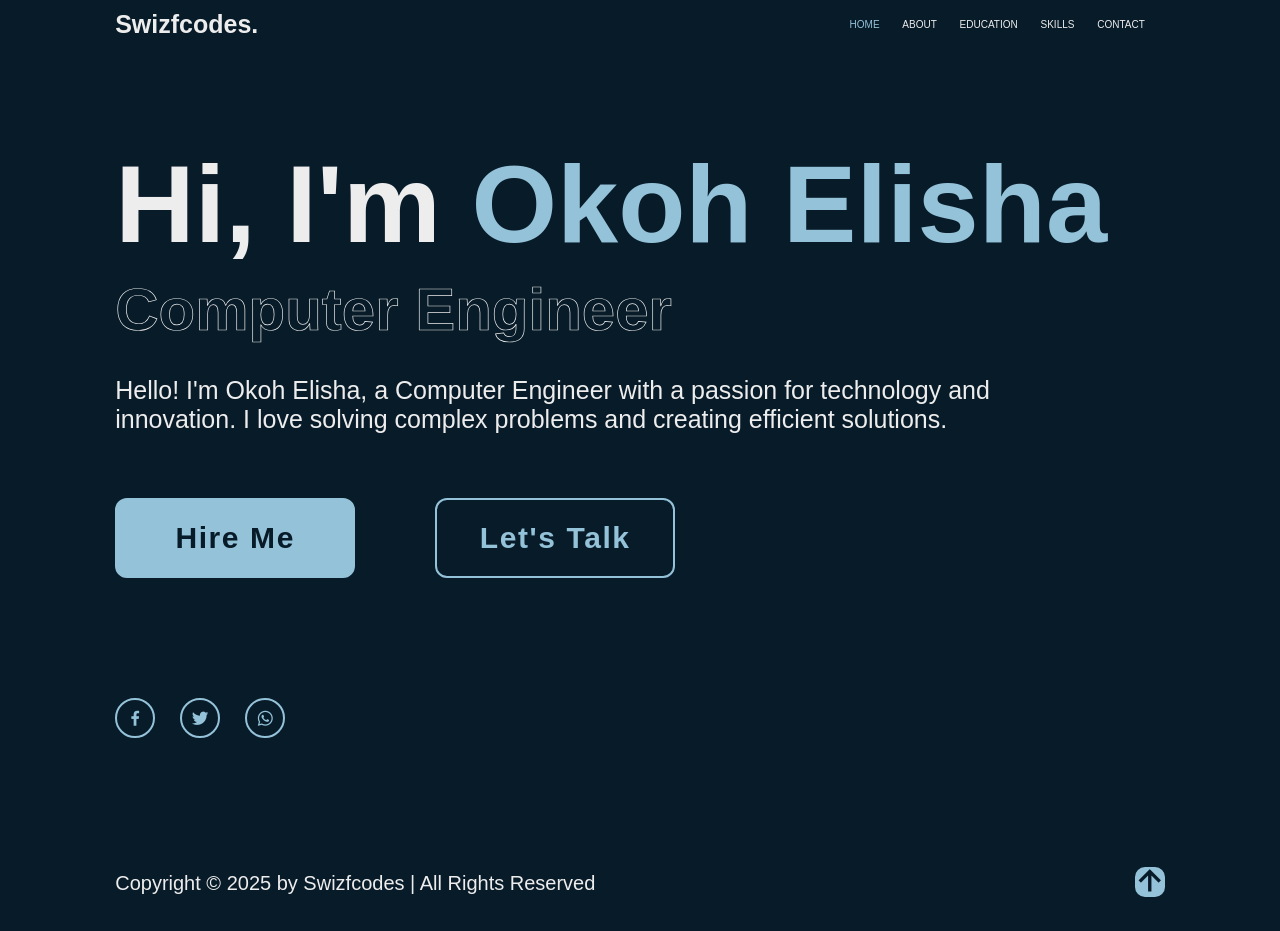
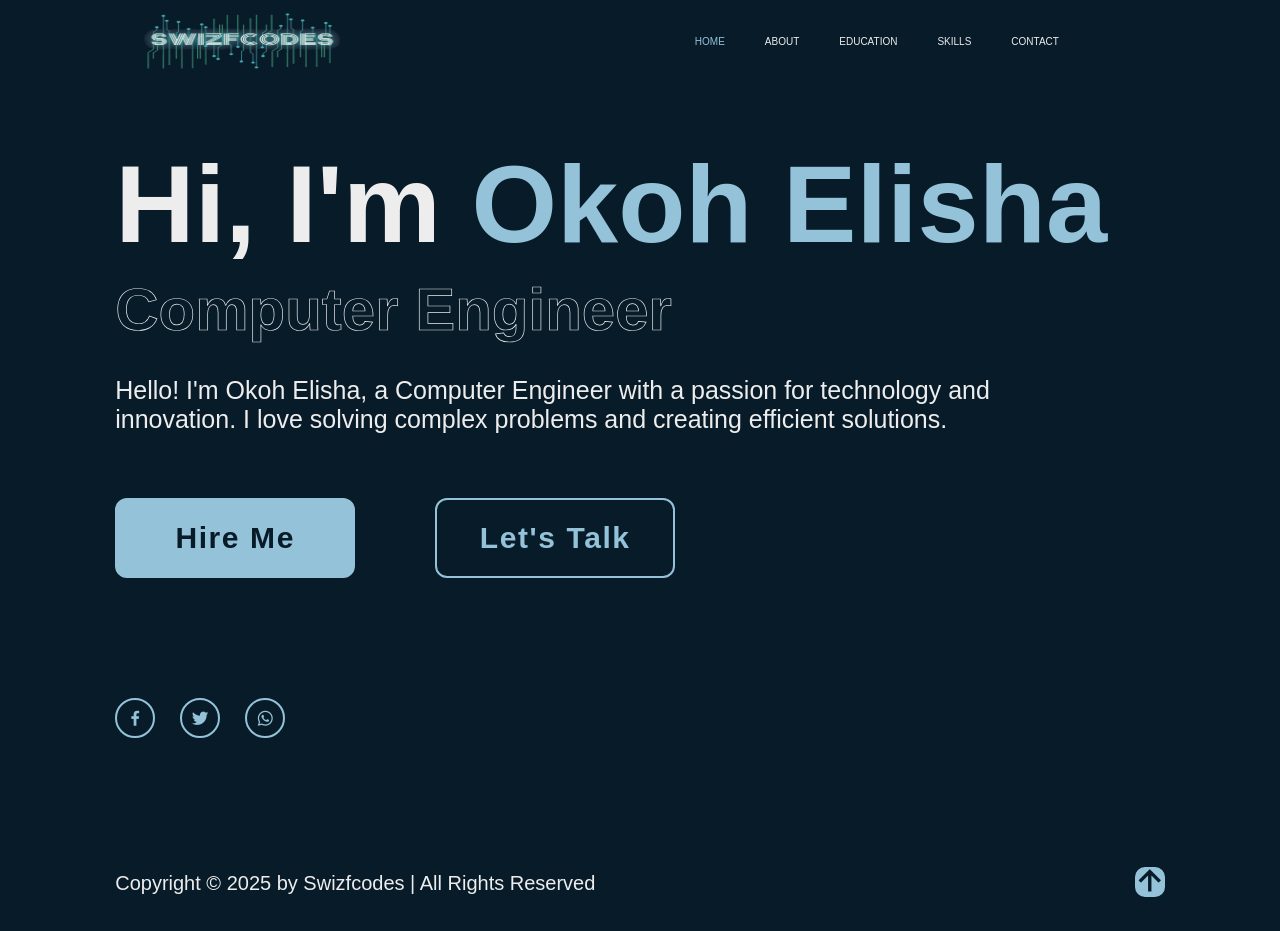
Before and after one commit to swizfcodes/console.log-swizfcodes-, a plain HTML site: page swizfcodes-website-main/index.html in a window 1280 px wide. Drawn offline with nearby package versions, Linux system fonts and the light colour scheme.

Commit message:
update my port logo

```diff
--- a/swizfcodes-website-main/Styles/Header.css
+++ b/swizfcodes-website-main/Styles/Header.css
@@ -12,8 +12,18 @@
   z-index: 100;
 }
 
-.portfolio-logo{
-  font-size: 25px;
-  color: var(--text-color);
-  font-weight: 600;
+.my-portfolio-header img{
+  width: 250px;
+  height: 60px;
+  margin-left: 0;
 }
+
+nav{
+  display: flex;
+  align-items: center;
+  gap: 20px;
+  margin-right: 10px;
+  flex: 1;
+  max-width: 480px;
+  font-size: 20px;
+}
--- a/swizfcodes-website-main/index.html
+++ b/swizfcodes-website-main/index.html
@@ -16,7 +16,9 @@
 <body>
   <!--- header design -->
   <Header class="my-portfolio-header">
-    <a href="#" class="portfolio-logo">Swizfcodes.</a>
+    <a href="#" class="portfolio-logo">
+      <img src="/swizfcodes-website-main/photos/My-port-logo.png" alt="Logo">
+    </a>
 
     <nav class="portfolio-navbar">
       <a href="http://swizfcodes.github.io/swizfcodes-website/index.html" class="home-active">HOME</a>
```
Also changed, not shown: swizfcodes-website-main/photos/My-port-logo.png (added).
